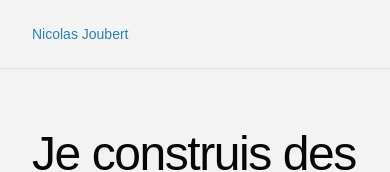
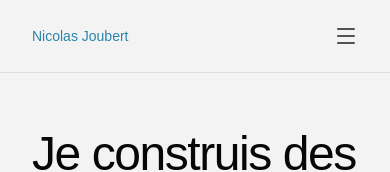
Before and after one commit to NicolasJoubert/portfolio, a React (Vite) app: page / in a window 390 px wide. Shown: the top 172 px of the page. Built offline with nearby package versions, Linux system fonts and the light colour scheme.

Commit message:
feat(header): fix responsive breakpoint and muted color

```diff
--- a/src/components/layout/Header.tsx
+++ b/src/components/layout/Header.tsx
@@ -1,13 +1,14 @@
 import { NAV_LINKS } from "@/lib/constants.ts";
-// import { cn } from '@/lib/utils.ts';
-// TODO: Create mobile toggle
+import { Menu } from "lucide-react";
+
 export default function Header() {
   return (
-    <header className="fixed top-0 w-full bg-background/95 backdrop-blur-sm z-50 ">
-      <nav className="mx-auto max-w-[760px] px-8 py-6 flex items-center justify-between border-b border-border/50">
+    <header className="fixed top-0 w-full bg-background/95 backdrop-blur-sm z-50">
+      <nav className="mx-auto max-w-[800px] px-8 py-6 flex items-center justify-between border-b border-border/50">
         <a href="#" className="font-medium text-accent text-sm">
           Nicolas Joubert
         </a>
+        {/* Desktop nav */}
         <div className="hidden md:flex items-center gap-8">
           {NAV_LINKS.map((link) => (
             <a
@@ -19,7 +20,16 @@ export default function Header() {
             </a>
           ))}
         </div>
-        {/* TODO: Create mobile toggle */}
+        {/* Burger menu — DropdownMenu à brancher ici */}
+        <div className="flex md:hidden">
+          <button
+            type="button"
+            className="-m-2.5 inline-flex items-center justify-center rounded-md p-2.5 text-muted-foreground"
+          >
+            <span className="sr-only">Open main menu</span>
+            <Menu aria-hidden="true" className="size-6" />
+          </button>
+        </div>
       </nav>
     </header>
   );
--- a/src/index.css
+++ b/src/index.css
@@ -16,7 +16,7 @@
   --primary-foreground: oklch(96.5% 0 0);
   --secondary: oklch(97% 0 0);
   --secondary-foreground: oklch(13% 0 0);
-  --muted: oklch(97% 0 0);
+  --muted: oklch(91% 0 0);
   --muted-foreground: oklch(44% 0 0); /* #6E6E73 */
   --accent: oklch(58% 0.1 230); /* #4A90C4 */
   --accent-foreground: oklch(100% 0 0);
```
